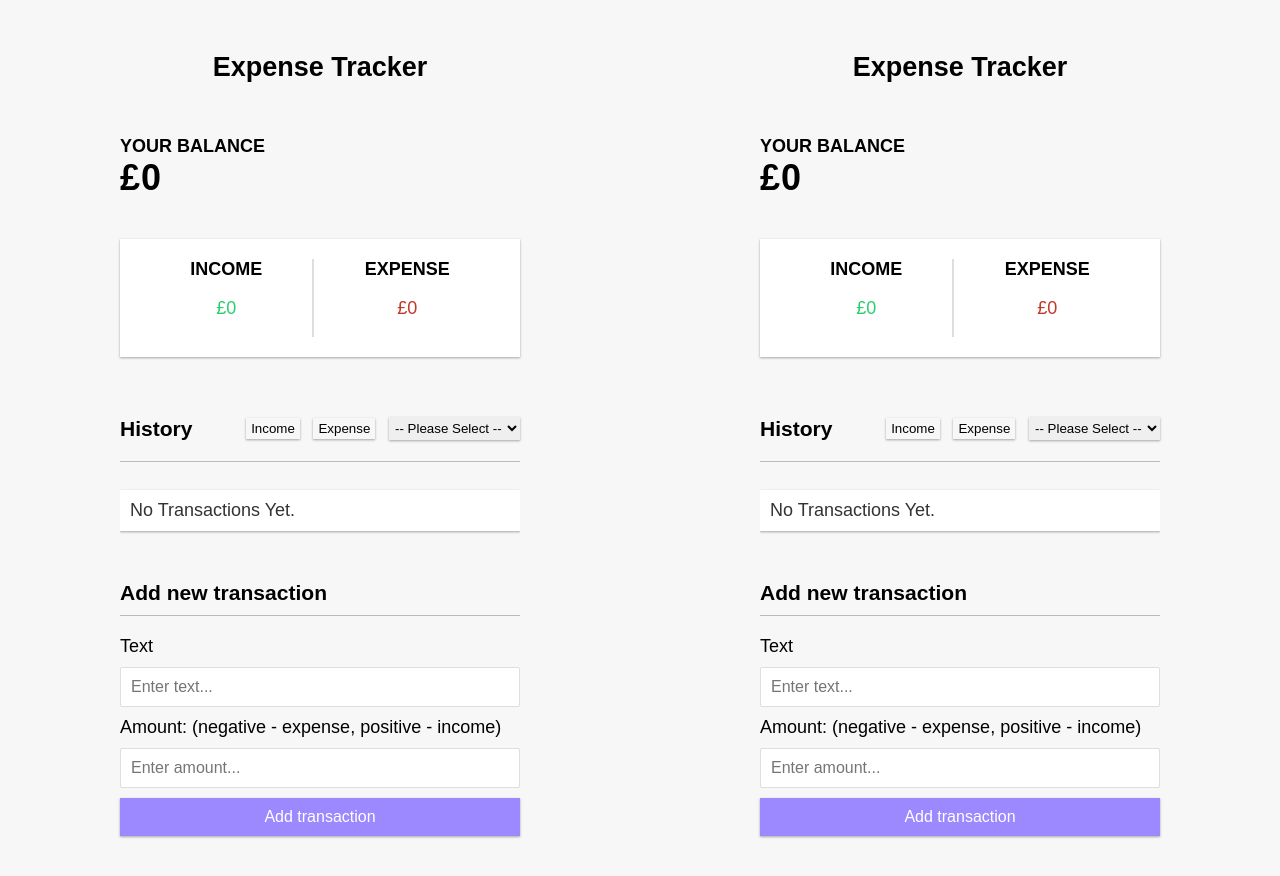
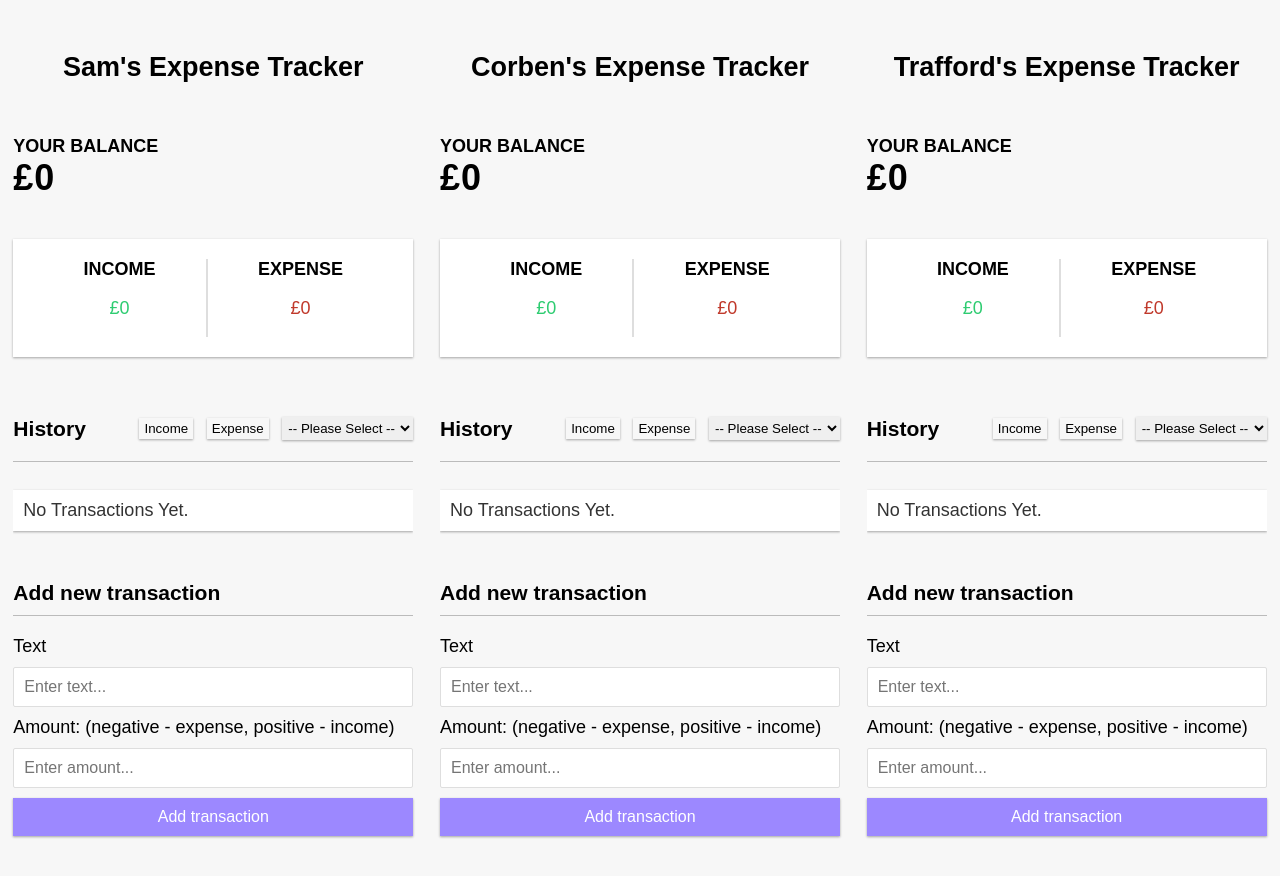
Before and after one commit to udK01/IncomeExpenseApp, a React (Vite) app: page / in a window 1280 px wide. Shown: the top 876 px of the page. Built offline with nearby package versions, Linux system fonts and the light colour scheme.

Commit message:
Completed ExpenseApp Component

```diff
--- a/src/App.jsx
+++ b/src/App.jsx
@@ -4,8 +4,9 @@ export default function App() {
   return (
     <>
       <div className="bank-container">
-        <ExpenseApp bankName={"Lloyds"} />
-        <ExpenseApp bankName={"RBS"} />
+        <ExpenseApp user={"Sam"} />
+        <ExpenseApp user={"Corben"} />
+        <ExpenseApp user={"Trafford"} />
       </div>
     </>
   );
--- a/src/components/BalanceDisplay.jsx
+++ b/src/components/BalanceDisplay.jsx
@@ -1,11 +1,18 @@
 import PropTypes from "prop-types";
 
 export default function BalanceDisplay(props) {
+  function displayBalance() {
+    if (props.balance < 0) {
+      return `-£${Math.abs(props.balance)}`;
+    }
+    return `£${props.balance}`;
+  }
+
   return (
     <>
       <div className="balance-container">
         <h4>your balance</h4>
-        <h1 className="balance-display">{`£${props.balance}`}</h1>
+        <h1 className="balance-display">{`${displayBalance()}`}</h1>
       </div>
     </>
   );
--- a/src/components/ExpenseApp.jsx
+++ b/src/components/ExpenseApp.jsx
@@ -5,14 +5,14 @@ import History from "./History";
 
 import { useState, useEffect } from "react";
 
-export default function ExpenseApp({ bankName }) {
+export default function ExpenseApp({ user }) {
   const [transactions, setTransactions] = useState(() => {
-    const savedTransactions = localStorage.getItem(bankName);
+    const savedTransactions = localStorage.getItem(user);
     return savedTransactions ? JSON.parse(savedTransactions) : [];
   });
 
   useEffect(() => {
-    localStorage.setItem(bankName, JSON.stringify(transactions));
+    localStorage.setItem(user, JSON.stringify(transactions));
   }, [transactions]);
 
   const { income, expense } = calculateIncomeAndExpense();
@@ -43,7 +43,7 @@ export default function ExpenseApp({ bankName }) {
   return (
     <>
       <div className="expense-tracker-container">
-        <h2 className="expense-tracker-header">Expense Tracker</h2>
+        <h2 className="expense-tracker-header">{`${user}'s Expense Tracker`}</h2>
         <div className="container">
           <BalanceDisplay balance={income - expense} />
           <IncomeExpenseDisplay income={income} expense={expense} />
@@ -51,10 +51,7 @@ export default function ExpenseApp({ bankName }) {
             transactions={transactions}
             onTransactionDelete={handleTransactionDelete}
           />
-          <NewTransaction
-            onNewTransaction={handleNewTransaction}
-            bankName={bankName}
-          />
+          <NewTransaction onNewTransaction={handleNewTransaction} user={user} />
         </div>
       </div>
     </>
--- a/src/components/NewTransaction.jsx
+++ b/src/components/NewTransaction.jsx
@@ -1,6 +1,6 @@
-export default function NewTransaction({ onNewTransaction, bankName }) {
-  const textName = `${bankName}Text`;
-  const amountName = `${bankName}Amount`;
+export default function NewTransaction({ onNewTransaction, user }) {
+  const textName = `${user}Text`;
+  const amountName = `${user}Amount`;
 
   const handleNewTransaction = (e) => {
     e.preventDefault();
@@ -8,7 +8,12 @@ export default function NewTransaction({ onNewTransaction, bankName }) {
     const textInput = document.getElementById(textName).value;
     const amountInput = document.getElementById(amountName).value;
 
-    if (textInput !== `` && amountInput !== null && amountInput !== `0`) {
+    if (
+      textInput !== "" &&
+      !isNaN(amountInput) &&
+      amountInput !== "" &&
+      amountInput !== "0"
+    ) {
       const newTransaction = {
         text: textInput,
         amount: parseFloat(amountInput),
--- a/src/index.css
+++ b/src/index.css
@@ -107,7 +107,6 @@ input[type='number'] {
 .transactions-list {
   list-style-type: none;
   padding: 0;
-  /* margin-bottom: 40px; */
   max-height:300px;
   overflow-y:scroll;
   scrollbar-width: none;
@@ -134,10 +133,8 @@ input[type='number'] {
   font-size: 20px;
   line-height: 20px;
   padding: 2px 5px;
-  position: absolute;
   top: 50%;
   left: 0;
-  transform: translate(-100%, -50%);
   margin-right: 10px;
   opacity: 0;
   transition: opacity 0.3s ease;
```
